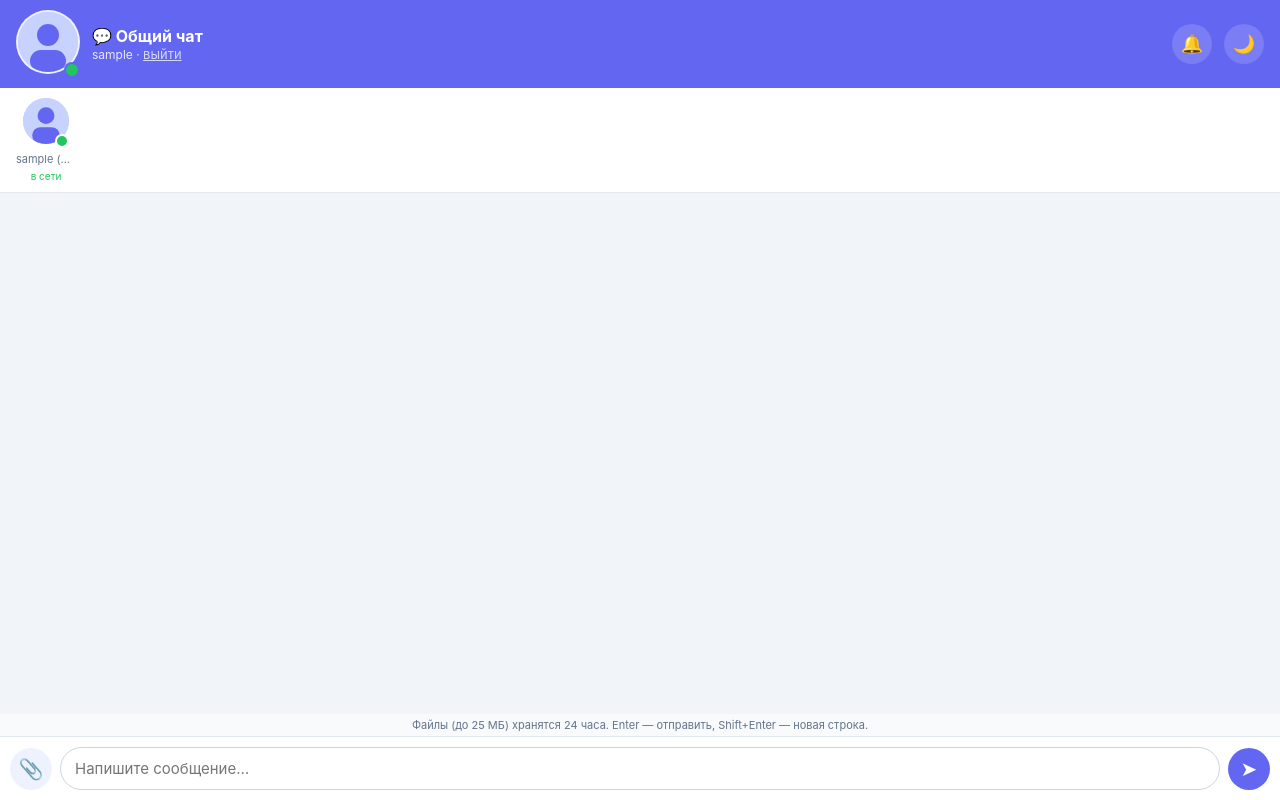
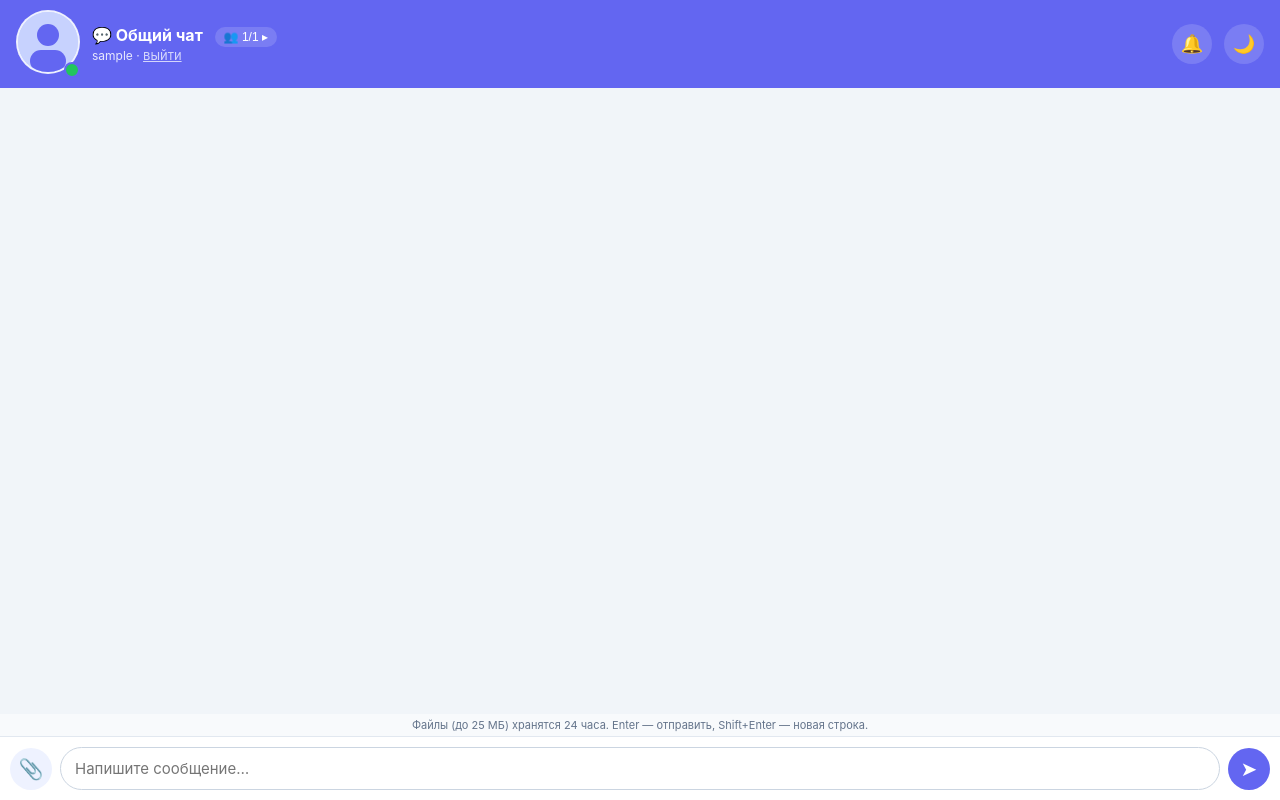
Before and after one commit to solyuka/messenger, a Flask app: page / in a window 1280 px wide. Run offline with Flask 3, Linux system fonts and the light colour scheme; the visitor is signed in with stand-in values (Sample User, id 1); data comes from the database, SQL or seed files in the repository; data that the repository does not hold is empty; some libraries are stand-ins or nearby versions.

Commit message:
non-selectable UI (except message text), collapsible members panel

```diff
--- a/templates/chat.html
+++ b/templates/chat.html
@@ -56,6 +56,16 @@
       font-family: -apple-system, Segoe UI, Roboto, sans-serif;
       background: var(--bg); display: flex; flex-direction: column;
       color: var(--text); transition: background .25s, color .25s;
+      /* запрет выделения/копирования интерфейса по умолчанию */
+      -webkit-user-select: none; -moz-user-select: none; -ms-user-select: none; user-select: none;
+      -webkit-tap-highlight-color: transparent;
+    }
+    /* картинки и иконки нельзя перетаскивать */
+    img { -webkit-user-drag: none; user-drag: none; }
+    /* текст сообщений — выделять и копировать МОЖНО */
+    .bubble .txt, .imgcap, .file .name {
+      -webkit-user-select: text; -moz-user-select: text; -ms-user-select: text; user-select: text;
+      cursor: text;
     }
     header {
       background: var(--header); color: var(--header-text); padding: 10px 16px;
@@ -89,6 +99,16 @@
       display: flex; gap: 16px; padding: 10px 16px; background: var(--panel);
       border-bottom: 1px solid var(--border); overflow-x: auto; flex-shrink: 0;
     }
+    /* по умолчанию свёрнуто */
+    #members.collapsed { display: none; }
+    .memToggle {
+      border: none; background: rgba(255,255,255,.15); color: var(--header-text);
+      font-size: 12px; padding: 3px 9px; border-radius: 12px; cursor: pointer;
+      margin-left: 8px; vertical-align: middle;
+    }
+    .memToggle:hover { background: rgba(255,255,255,.28); }
+    #memArrow { display: inline-block; transition: transform .2s; }
+    .memToggle.open #memArrow { transform: rotate(90deg); }
     #members .member { display: flex; flex-direction: column; align-items: center; gap: 4px; min-width: 56px; }
     #members .avawrap .ava {
       width: 46px; height: 46px; border-radius: 50%; object-fit: cover; background: var(--avatar-bg);
@@ -208,14 +228,16 @@
       <span class="dot online" id="myDot"></span>
     </div>
     <div class="title">
-      <h1>💬 Общий чат</h1>
+      <h1>💬 Общий чат
+        <button class="memToggle" id="memToggle" title="Показать участников">👥 <span id="memCount"></span> <span id="memArrow">▸</span></button>
+      </h1>
       <div class="me">{{ user }} · <a href="/logout">выйти</a></div>
     </div>
     <button class="headbtn" id="soundBtn" title="Звук уведомлений">🔔</button>
     <button class="headbtn" id="themeBtn" title="Сменить тему">🌙</button>
   </header>
 
-  <div id="members"></div>
+  <div id="members" class="collapsed"></div>
 
   <div id="chatArea">
     <div id="messages"></div>
@@ -391,6 +413,9 @@
   function renderMembers(users){
     const cont = document.getElementById("members");
     cont.innerHTML = "";
+    // счётчик "онлайн/всего" на кнопке
+    const onlineCount = users.filter(u => u.username === me ? true : u.online).length;
+    document.getElementById("memCount").textContent = onlineCount + "/" + users.length;
     users.sort((a,b)=> (b.online?1:0)-(a.online?1:0) || a.username.localeCompare(b.username));
     users.forEach(u=>{
       const online = u.username === me ? true : u.online;
@@ -408,6 +433,13 @@
       cont.appendChild(m);
     });
   }
+
+  // ===================================================== сворачивание панели участников
+  document.getElementById("memToggle").onclick = ()=>{
+    const cont = document.getElementById("members");
+    const collapsed = cont.classList.toggle("collapsed");
+    document.getElementById("memToggle").classList.toggle("open", !collapsed);
+  };
 
   // ===================================================== "печатает…"
   let typingTimer = 0;
```
Also changed, not shown: README.md.
